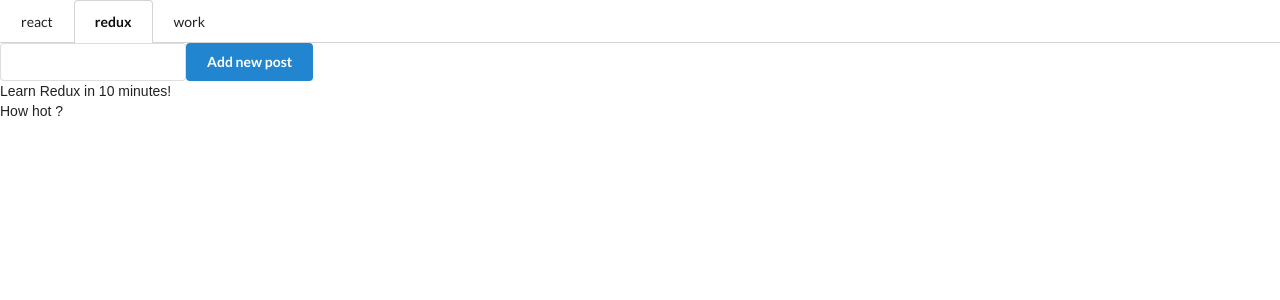
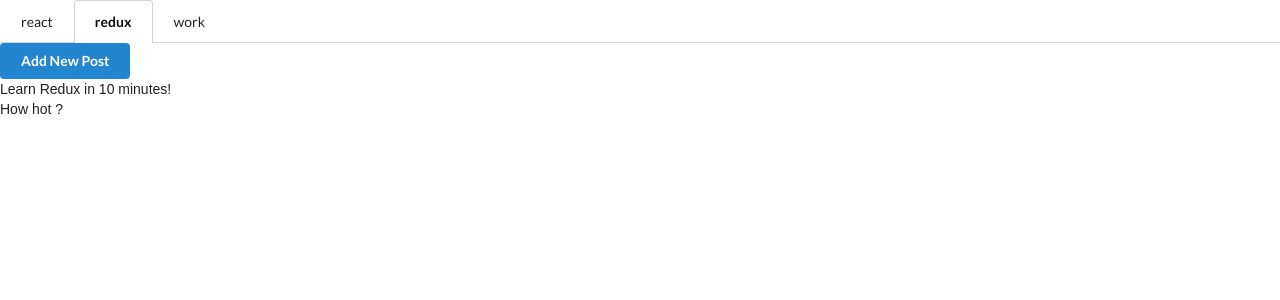
Before and after one commit to uberman4740/reddit-react, a React (Create React App) app: page / in a window 1280 px wide. Shown: the top 300 px of the page. Built offline with nearby package versions, Linux system fonts and the light colour scheme.

Commit message:
Modal - Add New Post Title

```diff
--- a/package.json
+++ b/package.json
@@ -5,6 +5,7 @@
   "dependencies": {
     "react": "^16.3.2",
     "react-dom": "^16.3.2",
+    "react-modal": "^3.4.2",
     "react-scripts": "1.1.4",
     "redux": "^4.0.0",
     "uuid": "^3.2.1"
--- a/src/App.js
+++ b/src/App.js
@@ -2,6 +2,7 @@ import React, {Component} from 'react';
 import logo from './logo.svg';
 import './App.css';
 import {createStore, combineReducers} from 'redux'
+import Modal from 'react-modal'
 
 const uuidv4 = require('uuid/v4');
 
@@ -130,8 +131,64 @@ const initialState = {
     }
 }
 
+// function activeCategoryIdReducer(state,action){
+//     if(action.type === 'OPEN_CATEGORY'){
+//         return action.id
+//     }
+//     else{
+//         return state
+//     }
+// }
+// function addPostEntry(state,action){
+//     const post = {
+//         id: action.id,
+//         title: action.title,
+//         category: action.category,
+//         timestamp: Date.now(),
+//         body: 'PLACEHOLDER BODY',
+//         author: 'PLACEHOLDER AUTHOR',
+//         voteScore: 0,
+//         deleted: false,
+//         comments: [],
+//         commentCount: 0,
+//     }
+//     return {
+//         ...state,
+//         [action.id]: post
+//     }
+// }
+// function postsById(state,action){
+//     switch(action.type){
+//         case "ADD_POST": return addPostEntry(state,action)
+//         default: return state;
+//     }
+// }
+// function addPostId(state,action){
+//     return state.concat(action.id)
+// }
+//
+// function allPosts(state,action){
+//     switch(action.type){
+//         case "ADD_POST": return addPostId(state,action)
+//         default:return state
+//     }
+// }
+// function categoriesById(state,action){
+//     return state
+// }
+// function allCategories(state,action) {
+//     return state
+// }
 
 function reducer(state, action) {
+
+    // return{
+    //     activeCategoryId: activeCategoryIdReducer(state.activeCategoryId,action),
+    //     postsById: postsById(state.posts.byId,action),
+    //     allPosts: allPosts(state.posts.allIds,action),
+    //     categoriesById:categoriesById(state.categories.byId,action),
+    //     allCategories:allCategories(state.categories.allIds,action)
+    // }
     const posts = state.posts
     if (action.type === 'ADD_POST') {
         const newPost = {
@@ -156,7 +213,7 @@ function reducer(state, action) {
 
         return {
             ...state,
-            posts:{
+            posts: {
                 ...state[posts],
                 allIds: state.posts.allIds.concat(action.id),
                 byId: {
@@ -166,25 +223,25 @@ function reducer(state, action) {
             }
         }
     }
-    if (action.type === 'DELETE_POST'){
-        return{
+    if (action.type === 'DELETE_POST') {
+        return {
             ...state,
-            posts:{
+            posts: {
                 ...state[posts],
-                byId:{
+                byId: {
                     ...state.posts.byId,
                     [action.id]: {
                         deleted: true
                     }
 
                 },
-                allIds:state.posts.allIds
+                allIds: state.posts.allIds
             }
         }
     }
-    if (action.type === 'OPEN_CATEGORY'){
+    if (action.type === 'OPEN_CATEGORY') {
         console.log("OPEN___-__________THREAD", action.id)
-        return{
+        return {
             ...state,
             activeCategoryId: action.id
         }
@@ -328,7 +385,7 @@ class App extends Component {
         }
         console.log("posts", posts)
         console.log("activecategoryposts")
-        const activeCategoryPosts = posts.filter(p => ((p.category === activeCategory.id) && (p.deleted === false) ) )
+        const activeCategoryPosts = posts.filter(p => ((p.category === activeCategory.id) && (p.deleted === false) ))
         console.table(activeCategoryPosts)
 
 
@@ -409,13 +466,14 @@ class App extends Component {
 }
 
 class CategoryTabs extends Component {
-    handleClick=(id)=>{
+    handleClick = (id) => {
         store.dispatch({
-            type:'OPEN_CATEGORY',
-            id:id
+            type: 'OPEN_CATEGORY',
+            id: id
         })
 
     }
+
     render() {
         //PROPS
         //categoryTabs = {
@@ -429,7 +487,7 @@ class CategoryTabs extends Component {
             <div
                 key={index}
                 className={tab.active ? 'active item' : 'item'}
-                onClick={()=>this.handleClick(tab.id)}
+                onClick={() => this.handleClick(tab.id)}
 
 
             >
@@ -467,16 +525,17 @@ class Category extends Component {
     //     },
     //
     //     ]
-    handleClick = (id)=>{
+    handleClick = (id) => {
         store.dispatch({
             type: 'DELETE_POST',
             id: id
         })
     }
+
     render() {
         const posts = this.props.category.map((post, index) => (
             <div key={index}
-                 onClick={()=>this.handleClick(post.id)}
+                 onClick={() => this.handleClick(post.id)}
             >
                 {post.title}
             </div>
@@ -495,10 +554,29 @@ class Category extends Component {
 }
 
 class PostInput extends Component {
-    componentDidMount(){
-        console.log("PIII",this.props.activeCategory)
+    // componentWillMount() {
+    //     Modal.setAppElement('body');
+    // }
+    componentDidMount() {
+        console.log("PIII", this.props.activeCategory)
+        // Modal.setAppElement('body');
+
     }
-    state = {value: ''}
+
+    state = {
+        value: '',
+        showModal: false
+
+    }
+
+    handleOpenModal =()=> {
+        this.setState({showModal: true})
+    }
+
+    handleCloseModal=() =>{
+        this.setState({showModal: false})
+    }
+
     onChange = (e) => {
         this.setState({value: e.target.value})
     }
@@ -511,7 +589,8 @@ class PostInput extends Component {
         })
         console.log("in postinput", this.props.activeCategory.title)
         this.setState({
-            value: ''
+            value: '',
+            showModal: false
         })
 
     }
@@ -520,6 +599,18 @@ class PostInput extends Component {
 
 
         return (
+            <div>
+                <button onClick={this.handleOpenModal}
+                        className={'ui primary button'}
+
+                > Add New Post</button>
+                <Modal
+                    isOpen={this.state.showModal}
+
+                    contentLabel={"Minimal Modal Example"}
+                    onRequestClose={this.handleCloseModal}
+
+                >
                     <div className={'ui input'}>
                         <input onChange={this.onChange}
                                value={this.state.value}
@@ -532,6 +623,12 @@ class PostInput extends Component {
                             Add new post
                         </button>
                     </div>
+                </Modal>
+
+
+
+            </div>
+
         )
 
 
```
Also changed, not shown: 1 other file (tests, documents, lock files or other folders). Lines whose indentation alone changed are shown as unchanged.
